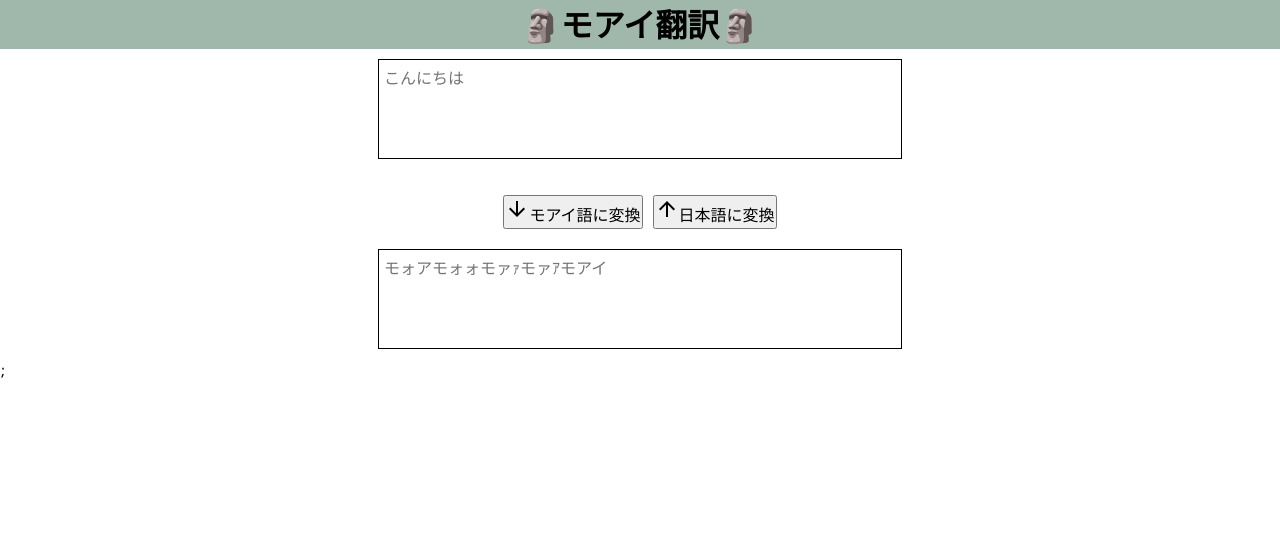
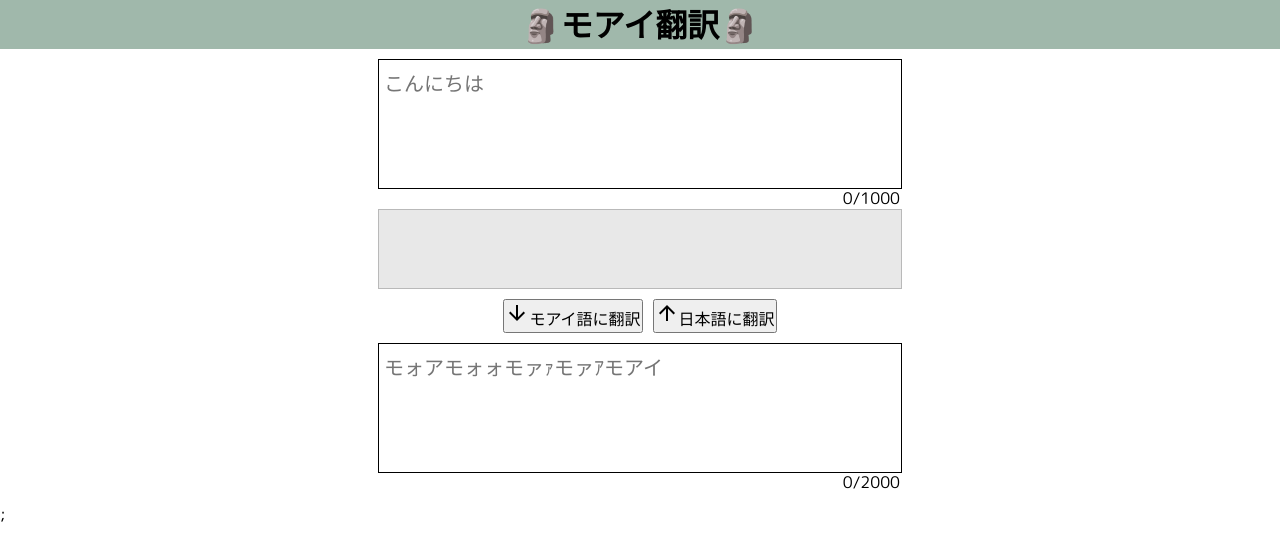
Before and after one commit to Hiroto-Shida/moai-translate, a Next.js app: page / in a window 1280 px wide. Shown: the top 558 px of the page. Built offline with nearby package versions, Linux system fonts and the light colour scheme.

Commit message:
全体サイズ調整。リアルタイム文字数カウント追加

```diff
--- a/src/components/Home/Presenter.tsx
+++ b/src/components/Home/Presenter.tsx
@@ -3,7 +3,7 @@ import { FormType } from ".";
 import styles from "./index.module.scss";
 import ArrowUpwardIcon from "@mui/icons-material/ArrowUpward";
 import ArrowDownwardIcon from "@mui/icons-material/ArrowDownward";
-import { useEffect, useMemo, useRef } from "react";
+import { useEffect, useMemo, useRef, useState } from "react";
 import clsx from "clsx";
 import React from "react";
 
@@ -26,11 +26,15 @@ const Presenter: React.FC<Props> = ({
   isValidationError,
   handleChangeMoaiLang,
 }) => {
-  const { register, handleSubmit, formState, setValue } =
+  const { register, watch, handleSubmit, formState, setValue } =
     useFormContext<FormType>();
 
   const textMoaiRef = useRef<HTMLTextAreaElement | null>(null);
   const displayAreaRef = useRef<HTMLDivElement | null>(null);
+
+  // TODO: その他の無駄な再レンダリングをなくす
+  const [jpCount, setJpCount] = useState<number>(0);
+  const [moaiCount, setMoaiCount] = useState<number>(0);
 
   // モアイ語のテキストをスタイル付きで表示する
   const styledMoaiLangText = useMemo(() => {
@@ -74,6 +78,12 @@ const Presenter: React.FC<Props> = ({
     }
   }, []);
 
+  const [watchJp, watchMoai] = watch(["textJp", "textMoai"]);
+  useEffect(() => {
+    if (watchJp !== undefined) setJpCount(watchJp.length);
+    if (watchMoai !== undefined) setMoaiCount(watchMoai.length);
+  }, [watchJp, watchMoai]);
+
   return (
     <div className={styles.bodyWrapper}>
       <form
@@ -82,16 +92,25 @@ const Presenter: React.FC<Props> = ({
         className={styles.formElement}
       >
         <textarea
-          className={styles.textarea}
+          className={clsx(styles.textarea, {
+            [styles.Error]: formState.errors.textJp,
+          })}
           id="textJp"
           {...register("textJp")}
           placeholder="こんにちは"
         />
+        <div className={styles.counter}>
+          <span
+            className={clsx({
+              [styles.error]: formState.errors.textJp,
+            })}
+          >
+            {jpCount}
+          </span>
+          /1000
+        </div>
+      </form>
       <p className={styles.hiragana}>{hiragana}</p>
-      </form>
-      <div className={styles.validationError}>
-        <p>{formState.errors.textJp?.message}</p>
-      </div>
       <div className={styles.buttonWrapper}>
         <button
           type="submit"
@@ -101,7 +120,7 @@ const Presenter: React.FC<Props> = ({
           onClick={() => setValue("textMoai", "")}
         >
           <ArrowDownwardIcon />
-          モアイ語に変換
+          モアイ語に翻訳
         </button>
         <button
           type="submit"
@@ -111,7 +130,7 @@ const Presenter: React.FC<Props> = ({
           onClick={() => setValue("textJp", "")}
         >
           <ArrowUpwardIcon />
-          日本語に変換
+          日本語に翻訳
         </button>
       </div>
       <form
@@ -123,7 +142,9 @@ const Presenter: React.FC<Props> = ({
           {styledMoaiLangText}
         </div>
         <textarea
-          className={styles.textarea}
+          className={clsx(styles.textarea, {
+            [styles.Error]: formState.errors.textMoai,
+          })}
           id="textMoai"
           {...register("textMoai")}
           ref={textMoaiRef}
@@ -132,6 +153,17 @@ const Presenter: React.FC<Props> = ({
           }}
           placeholder="モォアモォォモァｧモァｱモアイ"
         />
+        <div className={styles.counter}>
+          <span
+            className={clsx({
+              [styles.error]: formState.errors.textMoai,
+            })}
+          >
+            {moaiCount}
+          </span>
+          /2000
+        </div>
+      </form>
       <div className={styles.validationError}>
         {isValidationError && (
           <>
@@ -139,9 +171,7 @@ const Presenter: React.FC<Props> = ({
             は翻訳されず、そのまま反映されます
           </>
         )}
-          <p>{formState.errors.textMoai?.message}</p>
       </div>
-      </form>
     </div>
   );
 };
--- a/src/components/Home/index.module.scss
+++ b/src/components/Home/index.module.scss
@@ -1,3 +1,4 @@
+// TODO: 色の調整
 .bodyWrapper {
   width: 100%;
   max-width: 544px;
@@ -5,7 +6,18 @@
   margin: 0 auto;
   display: flex;
   flex-direction: column;
-  gap: 10px;
+  position: relative;
+
+  > .hiragana {
+    border: 1px solid #b9b9b9;
+    background-color: #e8e8e8;
+    padding: 5px;
+    font-size: 14px;
+    line-height: 1.2;
+    height: 80px;
+    overflow-y: scroll;
+    color: #5a5a5a;
+  }
 }
 
 .buttonWrapper {
@@ -21,18 +33,35 @@
 }
 
 .formElement {
+  height: 150px;
+  position: relative;
+
   > .textarea {
-    font-size: 16px;
-    line-height: 1;
+    font-size: 20px;
+    line-height: 1.3;
     width: 100%;
-    height: 100px;
+    height: calc(100% - 20px);
     padding: 10px 5px;
     border: 1px solid #000000;
+    outline: none;
     resize: none;
+
+    &.Error {
+      border: solid 1px red;
+    }
   }
 
-  > .hiragana {
-    color: #5a5a5a;
+  > .counter {
+    position: absolute;
+    right: 2px;
+    bottom: -1px;
+    font-size: 16px;
+    line-height: 1.5;
+  }
+
+  > .counter > .error {
+    color: #ff0000;
+    font-weight: bold;
   }
 }
 
@@ -45,6 +74,8 @@
     caret-color: #000000;
     background-color: transparent;
     color: transparent;
+    white-space: pre-wrap;
+    word-break: break-all;
   }
 
   > .textarea::selection {
@@ -53,14 +84,17 @@
 }
 
 .displayArea {
-  font-size: 16px;
-  line-height: 1;
+  font-size: 20px;
+  line-height: 1.3;
   width: 100%;
-  height: 100px;
+  height: calc(150px - 22px); // MEMO: 2px は border 2本分
+  border: 1px solid transparent;
 
   padding: 10px 5px;
   overflow-y: scroll;
+
   white-space: pre-wrap;
+  word-break: break-all;
 
   > .error {
     color: red;
--- a/src/components/Home/index.tsx
+++ b/src/components/Home/index.tsx
@@ -27,7 +27,7 @@ const Home: React.FC = () => {
     },
   });
 
-  const { setValue } = methods;
+  const { setValue, trigger } = methods;
 
   const [hiragana, setHiragana] = useState<string>("");
 
@@ -47,6 +47,7 @@ const Home: React.FC = () => {
     ) as HTMLTextAreaElement;
     if (textMoaiElement) textMoaiElement.value = textMoai;
     handleChangeMoaiLang(textMoai);
+    trigger("textMoai");
   };
 
   // モアイ語を日本語に変換する
@@ -66,6 +67,7 @@ const Home: React.FC = () => {
     });
 
     setValue("textJp", textJp);
+    trigger("textJp");
   };
 
   const [dividedMoalLang, setDividedMoalLang] = useState<string[]>([]);
--- a/src/servers/convertToHiragana.ts
+++ b/src/servers/convertToHiragana.ts
@@ -11,6 +11,7 @@ export const convertToHiragana = async (text: string): Promise<string> => {
       return response.data.converted;
     })
     .catch((error: AxiosError<ApiErrorResponseType>) => {
+      // TODO: alert or トーストを出す
       return error.response?.data.error.message || "APIエラーが発生しました";
     });
 };
```
Lines whose indentation alone changed are shown as unchanged.
